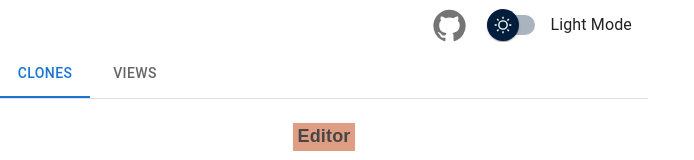
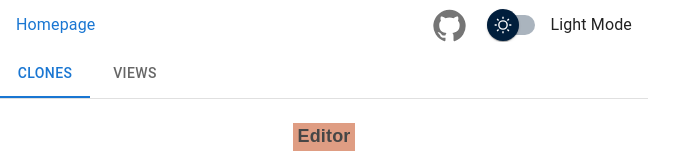
Before and after one commit to softmaple/dashboard, a Next.js app: page /dashboard in a window 1280 px wide. Shown: the top 160 px of the page, without its empty margins (0-694 px from the left). Built offline with nearby package versions, Linux system fonts and the light colour scheme; no server answers; the database is empty.

Commit message:
feat: added website link. (#28)

```diff
--- a/src/pages/dashboard.tsx
+++ b/src/pages/dashboard.tsx
@@ -14,8 +14,7 @@ import ViewModel from "@/models/view";
 const StyledHeader = styled.div`
   display: flex;
   justify-content: flex-end;
-  align-items: flex-end;
-  align-content: center;
+  align-items: center;
   gap: 1rem;
 `;
 
@@ -31,12 +30,25 @@ export default function Dashboard({ clones, views }: DashboardProps) {
     <Layout isDarkMode={isDarkMode}>
       <StyledHeader>
         <Link
+          href="https://website.softmaple.xyz/"
+          underline="none"
+          target="_blank"
+          rel="noreferrer"
+          style={{ marginLeft: "1rem", marginRight: "auto" }}
+        >
+          Homepage
+        </Link>
+        <Link
           href="https://github.com/SoftMaple/github-insights-view"
           underline="none"
           target="_blank"
           rel="noreferrer"
         >
-          <GitHubIcon fontSize="large" color="action" />
+          <GitHubIcon
+            fontSize="large"
+            color="action"
+            style={{ display: "block" }}
+          />
         </Link>
         <SwitchUIButton isDarkMode={isDarkMode} setIsDarkMode={setIsDarkMode} />
       </StyledHeader>
```
